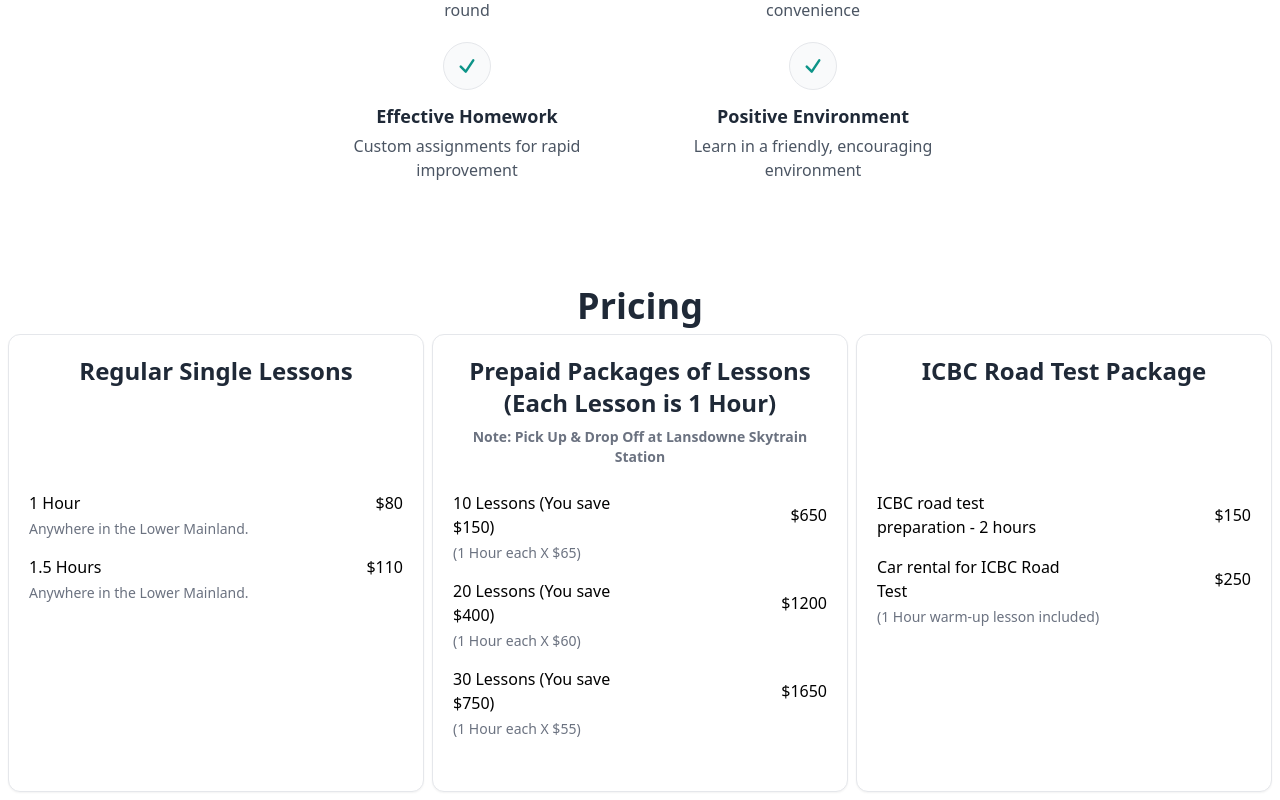
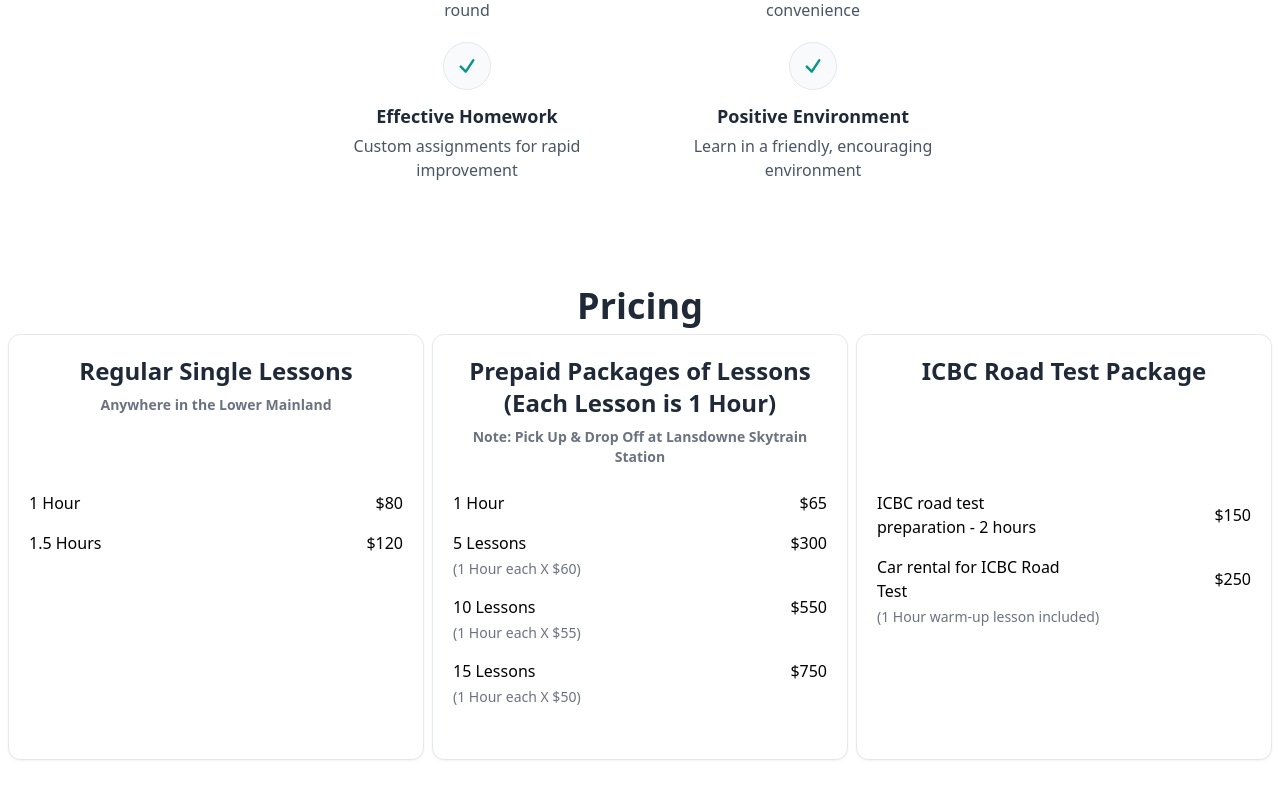
Before and after one commit to localhost5001/checkdriving, a Nuxt app: page / in a window 1280 px wide. Shown: the part 920-1720 px from the top of the page. After the commit the page ends 1688 px from the top, so only its background shows below. Built offline with nearby package versions, Linux system fonts and the light colour scheme.

Commit message:
pricing update

```diff
--- a/components/pricing.vue
+++ b/components/pricing.vue
@@ -25,13 +25,14 @@ import type { PricingCardViewModel } from "@/models/pricingCardViewModel";
 const cards: PricingCardViewModel[] = [
   {
     title: "Regular Single Lessons",
+    note: "Anywhere in the Lower Mainland",
     rates: [
       {
         amount: 80,
-        description: "1 Hour",
-        note: "Anywhere in the Lower Mainland.",
+        description: "1 Hour"
       },
-      { amount: 110, description: "1.5 Hours", note: "Anywhere in the Lower Mainland.",},
+      { amount: 120,
+        description: "1.5 Hours"},
       // { amount: 70, description: "1 Hour", note: "* Lansdowne Skytrain Station pick-up & drop-off only *",},
     ],
   },
@@ -39,9 +40,10 @@ const cards: PricingCardViewModel[] = [
     title: "Prepaid Packages of Lessons (Each Lesson is 1 Hour)",
     note: "Note: Pick Up & Drop Off at Lansdowne Skytrain Station",
     rates: [
-      { amount: 650, description: "10 Lessons (You save $150)", note: "(1 Hour each X $65)", },
-      { amount: 1200, description: "20 Lessons (You save $400)", note: "(1 Hour each X $60)", },
-      { amount: 1650, description: "30 Lessons (You save $750)", note: "(1 Hour each X $55)",},
+      { amount: 65, description: "1 Hour"},
+      { amount: 300, description: "5 Lessons", note: "(1 Hour each X $60)", },
+      { amount: 550, description: "10 Lessons", note: "(1 Hour each X $55)", },
+      { amount: 750, description: "15 Lessons", note: "(1 Hour each X $50)",},
     ],
   },
   {
```
